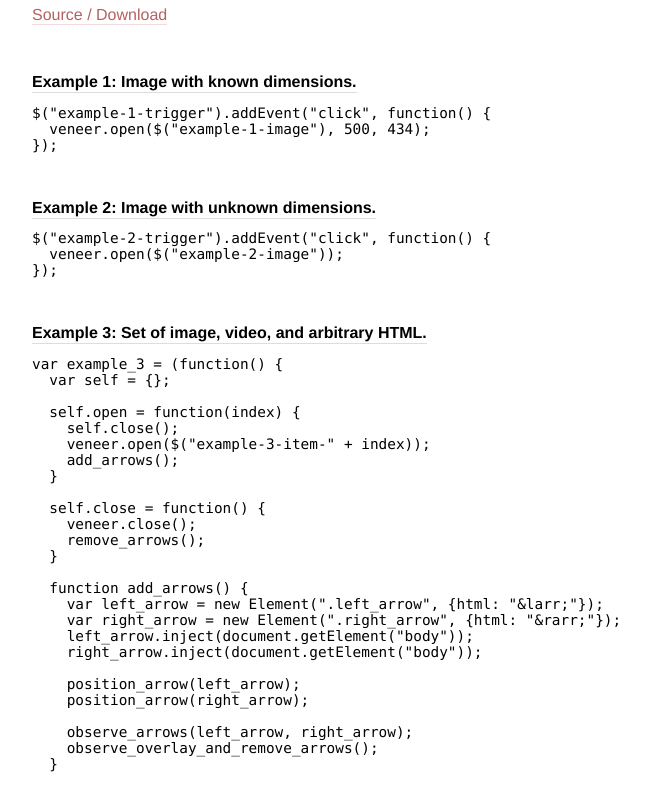
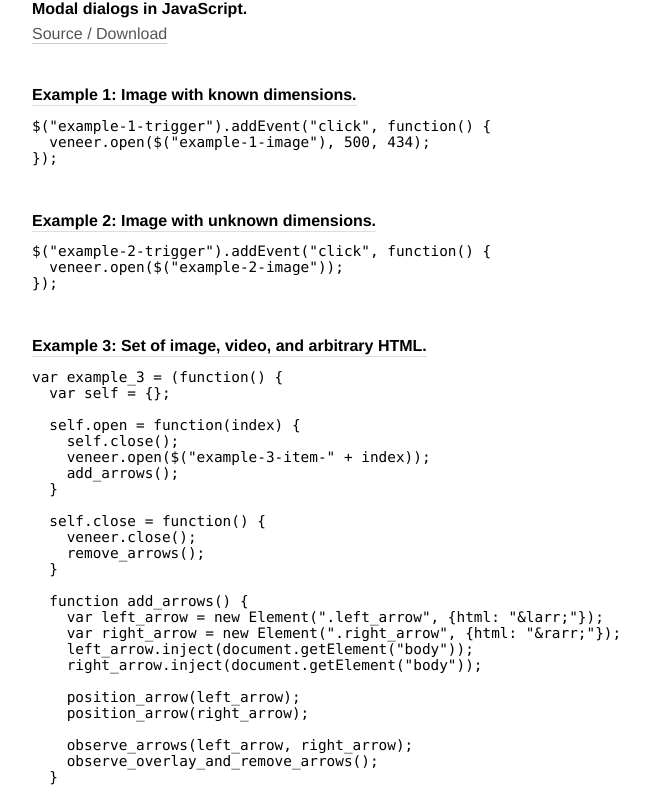
Before and after one commit to adeel/veneer, a plain HTML site: page index.html in a window 1280 px wide. Shown: the part 77-866 px from the top of the page, without its empty margins (32-681 px from the left). Drawn offline with Linux system fonts and the light colour scheme.

Commit message:
add description and change link color

```diff
--- a/index.html
+++ b/index.html
@@ -12,7 +12,8 @@
   <body>
     <div class="header">
       <h1 class="heading">Veneer</h1>
-      <p class="subheading"><a href="https://github.com/adeel/veneer">Source / Download</a></p>
+      <h2 class="subheading">Modal dialogs in JavaScript.</h2>
+      <p class="links"><a href="https://github.com/adeel/veneer">Source / Download</a></p>
     </div>
     <div class="examples">
       <div class="example">
--- a/style.css
+++ b/style.css
@@ -6,13 +6,13 @@ body {
 }
 
 a {
-  color: #b36161;
+  color: #555;
   text-decoration: none;
   padding-bottom: 1px;
-  border-bottom: 1px solid #f4dbdb;
+  border-bottom: 1px solid #ccc;
 }
   a:hover {
-    border-bottom: 1px solid #b36161;
+    border-bottom: 1px solid #555;
   }
 
 /**/
@@ -22,7 +22,14 @@ a {
   margin: 10px auto;
 }
   .header .heading {
-    margin: 30px 0 7px 0;
+    margin: 30px 0 0 0;
+  }
+  .header .subheading {
+    margin: 10px 0 0;
+    font-size: 1em;
+  }
+  .links {
+    margin: 7px 0;
   }
 
 /**/
```
